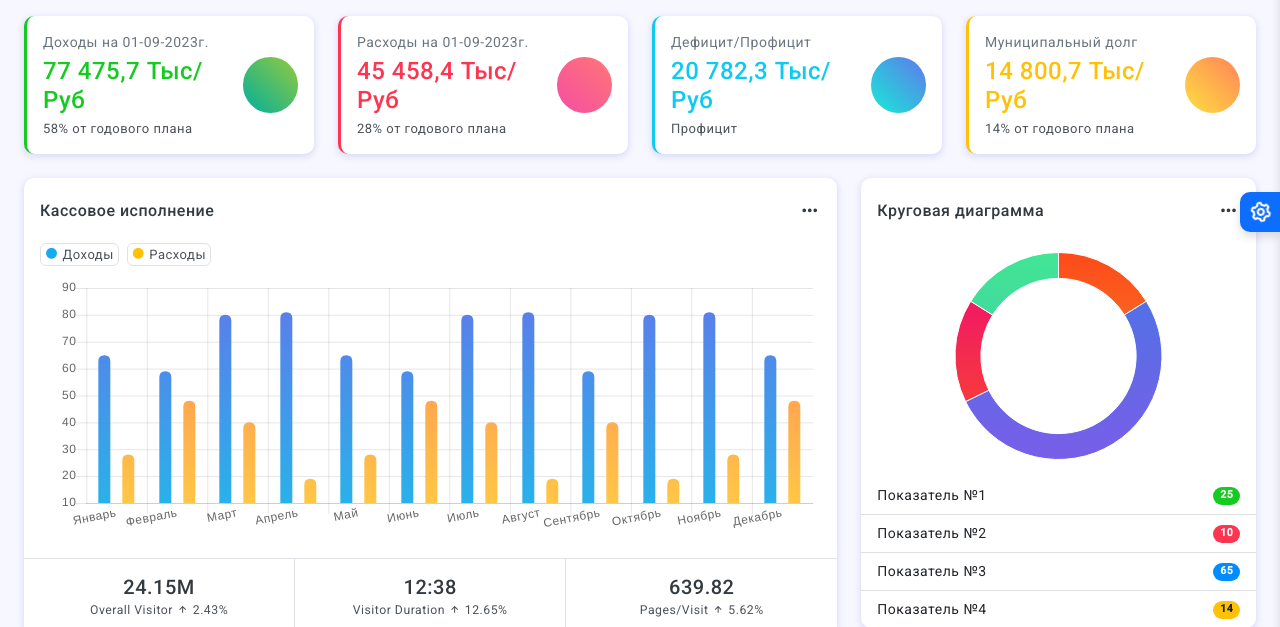
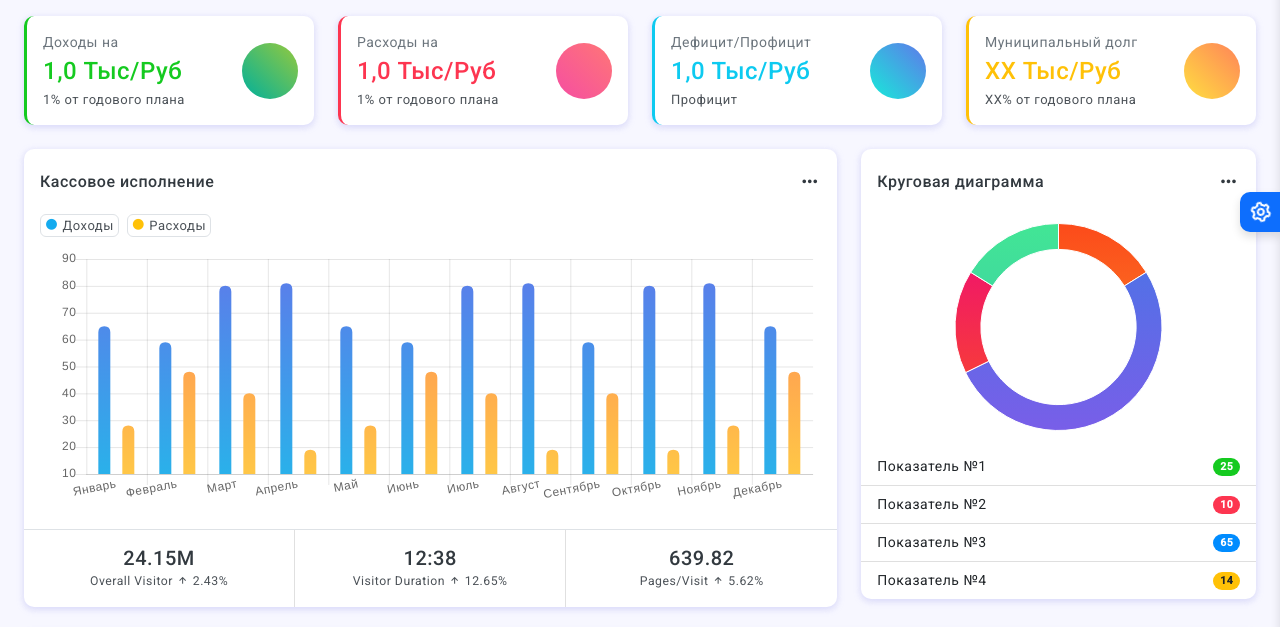
Before and after one commit to Reken89/finance, a PHP site: template views/start.php in a window 1280 px wide. Shown: the part 128-755 px from the top of the page. Run offline with PHP 8.4, Linux system fonts and the light colour scheme; the template is opened without the code that fills it: most values are stand-ins (such as "Sample title", 1, 10 or a date in 2020); data that the repository does not hold is empty.

Commit message:
Настроил отображение информации из БД в первом блоке

```diff
--- a/app/Controllers/IndexController.php
+++ b/app/Controllers/IndexController.php
@@ -15,6 +15,8 @@
         $object = new IndexModel;
         $this->data['block'] = $object->block();
 
+        //var_dump($this->data['block']);
+
         $this->view->render($this->page, $this->data);
     }
 
--- a/views/start.php
+++ b/views/start.php
@@ -1,4 +1,20 @@
 <?php
+
+$date = [
+    "0"  => "NULL",
+    "1"  => "на 01-02-2023г.",
+    "2"  => "на 01-03-2023г.",
+    "3"  => "на 01-04-2023г.",
+    "4"  => "на 01-05-2023г.",
+    "5"  => "на 01-06-2023г.",
+    "6"  => "на 01-07-2023г.",
+    "7"  => "на 01-08-2023г.",
+    "8"  => "на 01-09-2023г.",
+    "9"  => "на 01-10-2023г.",
+    "10" => "на 01-11-2023г.",
+    "11" => "на 01-12-2023г.",
+    "12" => "на 01-01-2024г.",
+];
 
 ?>
 
@@ -122,9 +138,9 @@
 						<div class="card-body">
 							<div class="d-flex align-items-center">
 								<div>
-									<p class="mb-0 text-secondary">Доходы на 01-09-2023г.</p>
-									<h4 class="my-1 text-success">77 475,7 Тыс/Руб</h4>
-									<p class="mb-0 font-13">58% от годового плана</p>
+									<p class="mb-0 text-secondary">Доходы на <?php echo $date[$data['block']['income']['mounth']]; ?></p>
+									<h4 class="my-1 text-success"><?php echo number_format($data['block']['income']['income'], 1, ',', ' '); ?> Тыс/Руб</h4>
+									<p class="mb-0 font-13"><?php echo $data['block']['income']['percent'] ?>% от годового плана</p>
 								</div>
 								<div class="widgets-icons-2 rounded-circle bg-gradient-ohhappiness text-white ms-auto">
 								</div>
@@ -137,9 +153,9 @@
 					   <div class="card-body">
 						   <div class="d-flex align-items-center">
 							   <div>
-								   <p class="mb-0 text-secondary">Расходы на 01-09-2023г.</p>
-								   <h4 class="my-1 text-danger">45 458,4 Тыс/Руб</h4>
-								   <p class="mb-0 font-13">28% от годового плана</p>
+								   <p class="mb-0 text-secondary">Расходы на <?php echo $date[$data['block']['expenses']['mounth']]; ?></p>
+								   <h4 class="my-1 text-danger"><?php echo number_format($data['block']['expenses']['expenses'], 1, ',', ' '); ?> Тыс/Руб</h4>
+								   <p class="mb-0 font-13"><?php echo $data['block']['expenses']['percent'] ?>% от годового плана</p>
 							   </div>
 							   <div class="widgets-icons-2 rounded-circle bg-gradient-bloody text-white ms-auto">
 							   </div>
@@ -153,8 +169,8 @@
 						   <div class="d-flex align-items-center">
 							   <div>
 								   <p class="mb-0 text-secondary">Дефицит/Профицит</p>
-								   <h4 class="my-1 text-info">20 782,3 Тыс/Руб</h4>
-								   <p class="mb-0 font-13">Профицит</p>
+								   <h4 class="my-1 text-info"><?php echo number_format($data['block']['three']['three'], 1, ',', ' '); ?> Тыс/Руб</h4>
+                                                                   <p class="mb-0 font-13"><?php if($data['block']['three']['three'] > 0){echo "Профицит";}else{echo "Дефицит";} ?></p>
 							   </div>
 							   <div class="widgets-icons-2 rounded-circle bg-gradient-scooter text-white ms-auto">
 							   </div>
@@ -168,8 +184,8 @@
 						   <div class="d-flex align-items-center">
 							   <div>
 								   <p class="mb-0 text-secondary">Муниципальный долг</p>
-								   <h4 class="my-1 text-warning">14 800,7 Тыс/Руб</h4>
-								   <p class="mb-0 font-13">14% от годового плана</p>
+								   <h4 class="my-1 text-warning">XX Тыс/Руб</h4>
+								   <p class="mb-0 font-13">XX% от годового плана</p>
 							   </div>
 							   <div class="widgets-icons-2 rounded-circle bg-gradient-blooker text-white ms-auto">
 							   </div>
```
Also changed, not shown: app/Models/IndexModel.php (+33 -1 lines).
